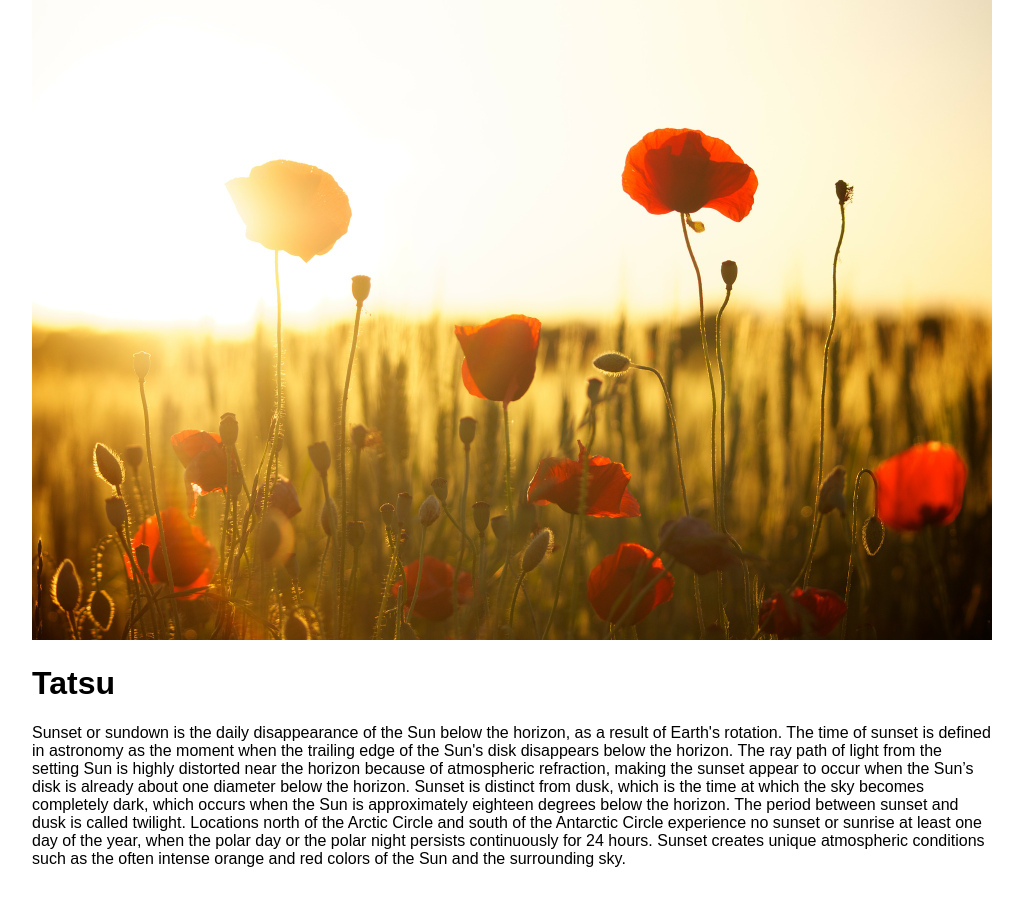
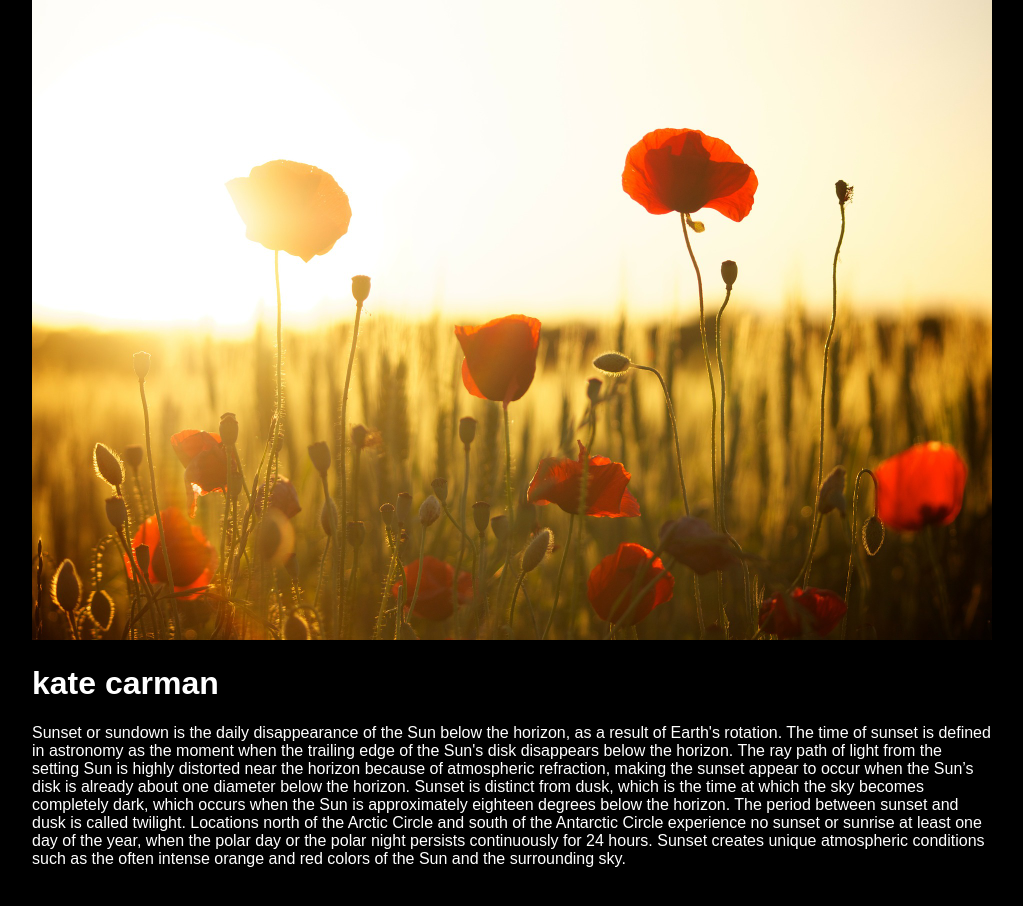
Before and after one commit to ksc00004/vc2-example, a plain HTML site: page index.html in a window 1280 px wide. Shown: the whole page, without its empty margins (128-1151 px from the left). Drawn offline with Linux system fonts and the light colour scheme.

Commit message:
changed name and bg

```diff
--- a/index.html
+++ b/index.html
@@ -12,7 +12,7 @@
 
 <img class="sunset" src="sunset.jpg" alt="banner">
 
-<h1>Tatsu</h1>
+<h1>kate carman</h1>
 <p>
 Sunset or sundown is the daily disappearance of the Sun below the horizon, as a result of Earth's rotation.
 
--- a/sunset1.css
+++ b/sunset1.css
@@ -2,6 +2,8 @@ body {
 	width: 960px;
 	margin: 0 auto;
 	padding-bottom: 5%;
+	background-color: black;
+	color:white;
 }
 
 .sunset {
```
